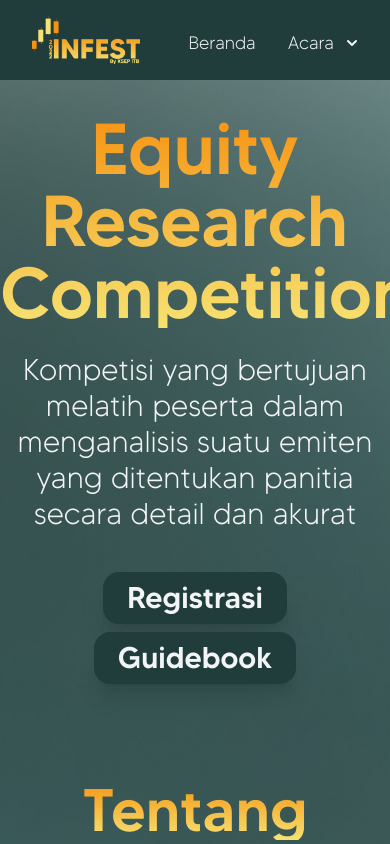
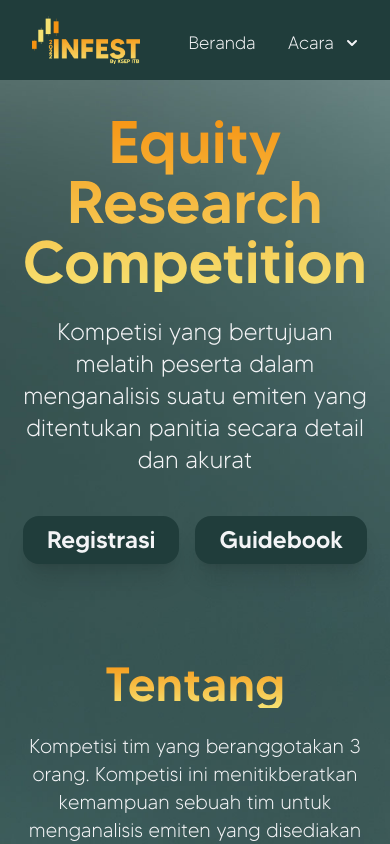
Before and after one commit to akbarmridho/infest-2022, a Next.js app: page /competition/research in a window 390 px wide. Shown: the top 844 px of the page. Built offline with nearby package versions, Linux system fonts and the light colour scheme; no server answers.

Commit message:
update footer, adjust font size on mobile

```diff
--- a/components/EventBanner.tsx
+++ b/components/EventBanner.tsx
@@ -15,8 +15,8 @@ const EventBanner = ({title, content, actions, titleSize} : Props) => {
         <div className='flex justify-center'>
             <div className='w-full mx'>
                 <h1 className={`${ titleSize ? titleSize : 'h1'} text-center text-gradient`}>{title}</h1>
-                <p className="text-3xl text-center mt-6 text-gray-100">{content}</p>
-                    <div className="flex justify-center my-8 gap-x-8 flex-wrap">
+                <p className="text-2xl md:text-3xl text-center mt-6 text-gray-100">{content}</p>
+                    <div className="flex justify-center my-8 gap-x-4 md:gap-x-8 flex-wrap">
                         {
                             actions.length > 0 ?
                                 actions.map((action, i) => {
--- a/components/Footer.tsx
+++ b/components/Footer.tsx
@@ -14,8 +14,8 @@ const Footer = ({ eventContacts } : ContactsProps) => {
     return (
         <>
         <div className="bg-tgreen-300">
-            <div className="flex flex-col md:flex-row md:justify-between py-10 px-16">
-                <div className="text-gray-100">
+            <div className="flex flex-col md:flex-row md:justify-between py-5 px-8 md:py-10 md:px-16">
+                <div className="text-gray-100 text-center md:text-left">
                     <div className="">
                         <h1 className="font-tommy text-4xl">INFEST 2022</h1>
                     </div>
@@ -25,7 +25,7 @@ const Footer = ({ eventContacts } : ContactsProps) => {
                     <div className="my-3">
                         <p className="text-sm">The Biggest Investment Festival held <br/> by KSEP ITB for Indonesia</p>
                     </div>
-                    <div className="flex space-x-2">
+                    <div className="flex space-x-2 justify-center md:justify-start">
                         <div className="">
                             <a href="https://instagram.com/infest.bdg" target="_blank" rel="noopener noreferrer">
                                 <Image src={Instagram} alt="instagram" width={40} height={40}/>
@@ -43,10 +43,10 @@ const Footer = ({ eventContacts } : ContactsProps) => {
                     </div>
                 </div>
                 <div className="">
-                    <div className="">
+                    <div className="text-center md:text-left">
                         <h1 className="text-4xl font-tommy text-gray-100">Informasi Kontak</h1>
                     </div>
-                    <div className="flex mt-3 text-gray-100">
+                    <div className="flex mt-3 text-gray-100 flex-col md:flex-row">
                         {
                             eventContacts.map((event, i) => {
                                 return <FooterContact title={event.title} contacts={event.contacts} key={i}/>
--- a/components/FooterContact.tsx
+++ b/components/FooterContact.tsx
@@ -14,20 +14,20 @@ export interface ContactProps {
 
 const FooterContact = ({ title, contacts } : ContactProps) => {
     return (
-        <div className="first:mr-8 space-y-4">
+        <div className="md:first:mr-8 space-y-4 my-4 text-center md:text-left">
             <h4 className="font-bold text-xl">{ title }</h4>
             {
                 contacts.map(contact => {
                     return (<>
                         <h5 className="font-semibold">{contact.name}</h5>
                         <a href={`https://wa.me/${contact.whatsapp}`} target="_blank" rel="noopener noreferrer">
-                        <div className='flex items-center space-x-1 mt-2'>
+                        <div className='flex items-center space-x-1 mt-2 justify-center md:justify-start'>
                             <Image src={Whatsapp} alt="Whatsapp" width={30} height={30} className=""/>
                             <h5>{contact.whatsapp}</h5>
                         </div>
                         </a>
                         <a href={`https://line.me/ti/p/~${contact.line}`} target="_blank" rel="noopener noreferrer">
-                        <div className="flex items-center space-x-1 mt-1">
+                        <div className="flex items-center space-x-1 mt-1 justify-center md:justify-start">
                             <Image src={Line} alt="Line" width={30} height={30} className="mr-2"/>
                             <h5>{contact.line}</h5>
                         </div>
--- a/components/LinkButton.tsx
+++ b/components/LinkButton.tsx
@@ -6,7 +6,7 @@ interface Props {
 
 const LinkButton = ({name, href, className} : Props) => {
     return (
-        <a href={href} className={`bg-tgreen-300 mt-2 sm:mt-0 px-6 py-2 text-gray-100 ${href === '#' ? '' : 'hover:text-gray-300 shadow-xl'} font-tommy text-3xl rounded-2xl ${className}`} target={href === '#' ? '' : "_blank"} rel="noreferrer">
+        <a href={href} className={`bg-tgreen-300 mt-2 sm:mt-0 px-6 py-2 text-gray-100 ${href === '#' ? '' : 'hover:text-gray-300 shadow-xl'} font-tommy text-2xl md:text-3xl rounded-2xl ${className}`} target={href === '#' ? '' : "_blank"} rel="noreferrer">
             {name}
         </a>
     )
--- a/components/LogoBanner.tsx
+++ b/components/LogoBanner.tsx
@@ -8,7 +8,7 @@ const LogoBanner = () => {
                 <div className="flex justify-center my-4">
                     <Image src={logoImage} alt="Investment Festival (INFEST) 2022"/>
                 </div>
-                <h2 className="text-gray-100 text-4xl text-center">The Biggest Investment Festival Held by <br />KSEP ITB for Indonesia</h2>
+                <h2 className="text-gray-100 text-3xl md:text-4xl text-center">The Biggest Investment Festival Held by <br />KSEP ITB for Indonesia</h2>
             </div>
         </div>
     )
--- a/components/TimelineItem.tsx
+++ b/components/TimelineItem.tsx
@@ -10,7 +10,7 @@ const TimelineItem = ({orientation, name, date} : Props) => {
             { orientation === 'left' &&
                 <>
                 <div className="h-[5px] bg-gradient-to-r from-tyellow-300 to-tyellow-100 w-full"></div>
-                <h4 className="font-tommy text-3xl absolute bottom-11 right-2 text-right">{name}</h4>
+                <h4 className="font-tommy text-2xl md:text-3xl absolute bottom-11 right-2 text-right">{name}</h4>
                 <p className="text-xl absolute bottom-2 top-11 right-2">{date}</p>
             </>}
         </div>
@@ -29,7 +29,7 @@ const TimelineItem = ({orientation, name, date} : Props) => {
         </div>
         <div className={`items-center relative text-gray-100 ${orientation === 'left' ? 'flex sm:hidden' : 'flex'}`}>
                 <div className="h-[5px] w-full bg-gradient-to-l from-tyellow-300 to-tyellow-100"></div>
-                <h4 className="font-tommy text-3xl absolute bottom-11 left-2 text-left">{name}</h4>
+                <h4 className="font-tommy text-2xl md:text-3xl absolute bottom-11 left-2 text-left">{name}</h4>
                 <p className="text-xl absolute bottom-2 top-11 left-2">{date}</p>
         </div>
     </>)
--- a/styles/globals.css
+++ b/styles/globals.css
@@ -51,15 +51,15 @@ h1 {
 }
 
 .h1 {
-  @apply text-7xl
+  @apply text-6xl md:text-7xl
 }
 
 .h2 {
-  @apply text-6xl
+  @apply text-5xl md:text-6xl
 }
 
 .h3 {
-  @apply text-2xl
+  @apply text-xl md:text-2xl
 }
 
 .p {
```
